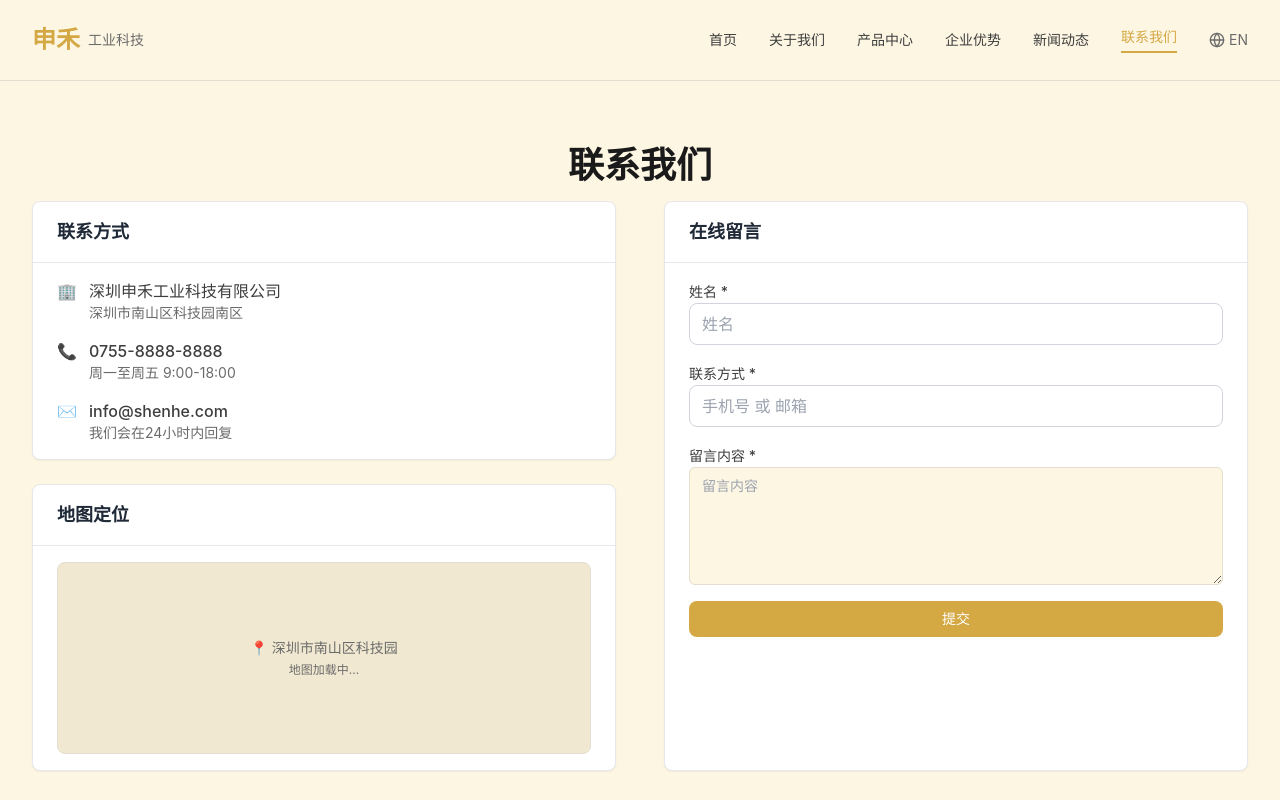
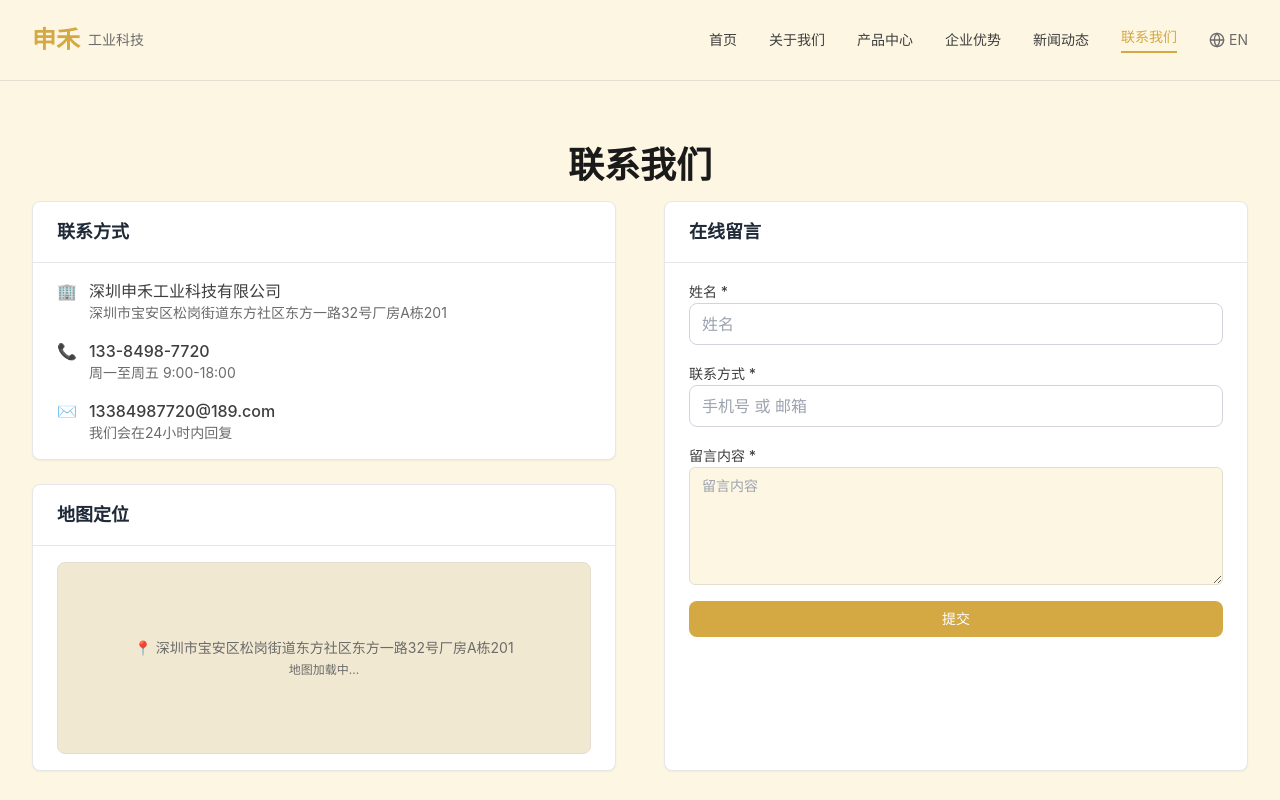
Before and after one commit to liuli723/shenhe-website, a React (Vite) app: page /contact in a window 1280 px wide. Shown: the top 800 px of the page. Built offline with nearby package versions, Linux system fonts and the light colour scheme.

Commit message:
fix: all type errors and alias paths

```diff
--- a/src/pages/Contact.tsx
+++ b/src/pages/Contact.tsx
@@ -64,20 +64,20 @@ export function Contact() {
                   <span className="text-primary">🏢</span>
                   <div>
                     <p className="font-medium">深圳申禾工业科技有限公司</p>
-                    <p className="text-text-light text-sm">深圳市南山区科技园南区</p>
+                    <p className="text-text-light text-sm">深圳市宝安区松岗街道东方社区东方一路32号厂房A栋201</p>
                   </div>
                 </div>
                 <div className="flex items-start gap-3">
                   <span className="text-primary">📞</span>
                   <div>
-                    <p className="font-medium">0755-8888-8888</p>
+                    <p className="font-medium">133-8498-7720</p>
                     <p className="text-text-light text-sm">周一至周五 9:00-18:00</p>
                   </div>
                 </div>
                 <div className="flex items-start gap-3">
                   <span className="text-primary">✉️</span>
                   <div>
-                    <p className="font-medium">info@shenhe.com</p>
+                    <p className="font-medium">13384987720@189.com</p>
                     <p className="text-text-light text-sm">我们会在24小时内回复</p>
                   </div>
                 </div>
@@ -90,7 +90,7 @@ export function Contact() {
               <CardContent>
                 <div className="bg-background-dark h-48 rounded-lg flex items-center justify-center text-text-light border border-border">
                   <div className="text-center">
-                    <p className="text-sm">📍 深圳市南山区科技园</p>
+                    <p className="text-sm">📍 深圳市宝安区松岗街道东方社区东方一路32号厂房A栋201</p>
                     <p className="text-xs mt-1">地图加载中...</p>
                   </div>
                 </div>
```
